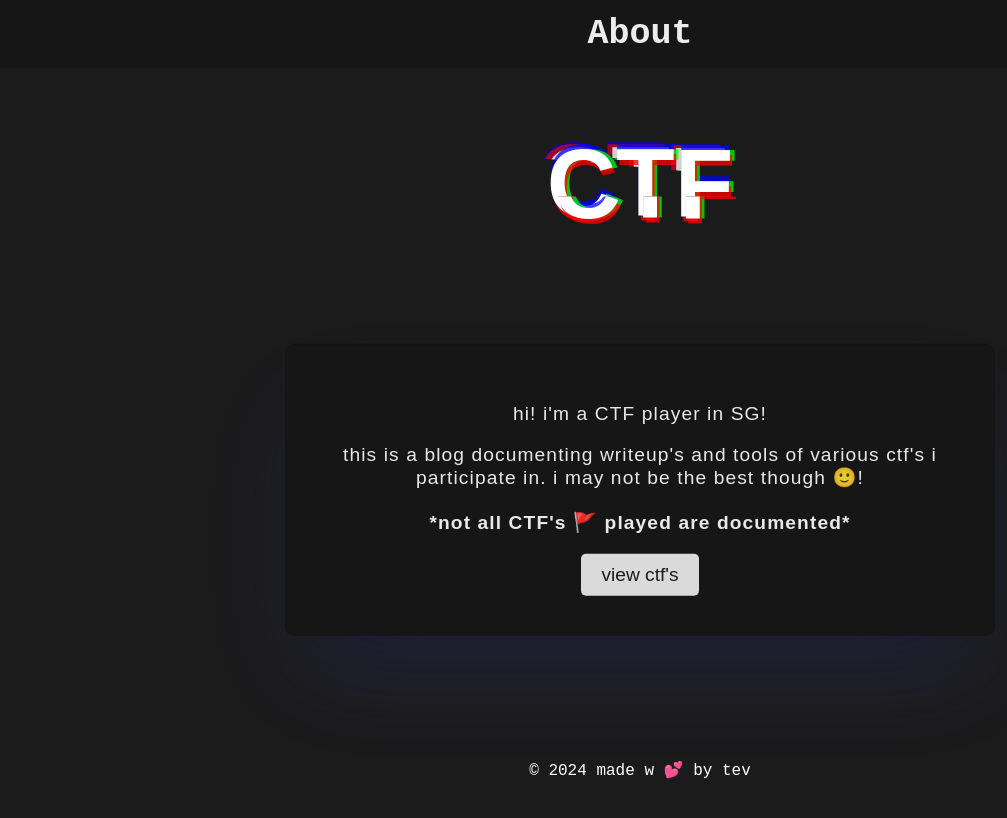
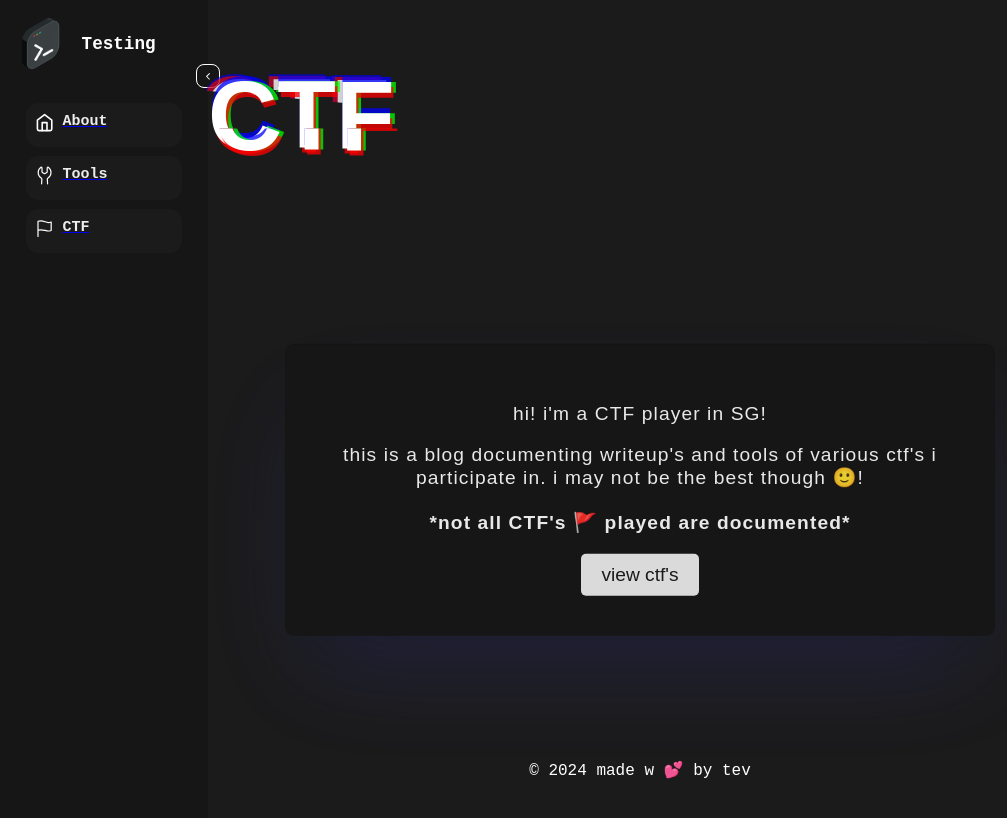
Before and after one commit to trevelling/CTF, a Next.js app: page / in a window 1280 px wide. Shown: the top 818 px of the page, without its empty margins (0-1007 px from the left). Built offline with nearby package versions, Linux system fonts and the light colour scheme.

Commit message:
feat; added side nav bar

```diff
--- a/app/about/about.jsx
+++ b/app/about/about.jsx
@@ -8,15 +8,15 @@ const AnimatedText = ({ text }) => {
     const [visibleText, setVisibleText] = useState('');
 
     useEffect(() => {
-      let index = 1; // Variable to keep track of the current index in the text
+      let index = 1;
       const interval = setInterval(() => {
         if (index > text.length) {
-          clearInterval(interval); // Check if we have reached the end of the text
+          clearInterval(interval);
         } else {
-          setVisibleText(text.substring(0, index)); // Update the 'visibleText' state with a substring of 'text' up to the current index
+          setVisibleText(text.substring(0, index));
           index += 1;
         }
-      }, 100); // Text animation speed (milliseconds)
+      }, 100);
     }, [text]);
 
     return <span>{visibleText}</span>;
@@ -75,13 +75,9 @@ function About(){
                             </ul>
                         </div>
                     </div>
-                    <div className={`${styles.CTF}${2024}`}>
-
-                    </div>
                 </div>
             </div>
         </div>
-
     );
 }
 
--- a/app/about/about.module.css
+++ b/app/about/about.module.css
@@ -68,7 +68,7 @@
     animation: glitch 500ms infinite;
     position: relative;
     display: flex;
-    justify-content: center;
+    justify-content: end-left;
     margin-top: 60px;
 
     color: rgb(255, 255, 255);
@@ -122,8 +122,9 @@
 }
 
 .button:hover {
-    background-color: tomato;
+    background-color: rgba(68, 68, 183, 0.95);
     color: white;
+    font-weight: 400;
 }
 
 .dropdownContent {
--- a/app/globals.css
+++ b/app/globals.css
@@ -1,4 +1,5 @@
 body, html {
+    display: flex;
     margin: 0;
     padding: 0;
     height: 105%;
--- a/app/layout.jsx
+++ b/app/layout.jsx
@@ -1,6 +1,6 @@
 import Head from "next/head";
-import Navbar from "@/app/ui/navbar";
 import Info from "@/app/ui/info";
+import Sidebar from "@/app/ui/sidebar";
 import "./globals.css";
 
 export default function RootLayout({ children }) {
@@ -12,8 +12,8 @@ export default function RootLayout({ children }) {
         <title>CTF blog</title>
       </Head>
       <body>
-        <Navbar />
         <Info />
+        <Sidebar />
         {children}
       </body>
     </html>
--- /dev/null
+++ b/app/ui/sidebar.jsx
@@ -0,0 +1,73 @@
+"use client";
+
+import Image from "next/image";
+import React, { useState } from "react";
+import Link from "next/link";
+import styles from "./sidebar.module.css";
+import { FiHome } from "react-icons/fi";
+import { IoIosArrowBack } from "react-icons/io";
+import { GoTools } from "react-icons/go";
+import { IoFlagOutline } from "react-icons/io5";
+
+const sideBarItems = [
+    {
+        name: "About",
+        href: "/",
+        icon: <FiHome />
+    },
+    {
+        name: "Tools",
+        href: "/tools",
+        icon: <GoTools />
+    },
+    {
+        name: "CTF",
+        href: "/ctf",
+        icon: <IoFlagOutline />
+    }
+];
+
+export default function Sidebar() {
+
+    const [isCollapsedSideBar, settoggleSideBarCollapase] = useState(false);
+
+    const toggleSideBarCollapaseHandler = () =>{
+        settoggleSideBarCollapase((prev) => !prev )
+    }
+
+    return (
+        <div  className={styles.sideBarContainer}>
+            <button className={styles.button} onClick={toggleSideBarCollapaseHandler}>
+                <IoIosArrowBack />
+            </button>
+            <aside className={`${styles.sideBar} ${isCollapsedSideBar ? styles.collapsed : ""}`} data-collapsed={isCollapsedSideBar}>
+
+                <div className={styles.sideBarTop}>
+                    <Image
+                        src="/terminal.png"
+                        width={80} height={80}
+                        className={styles.sideBarLogo}
+                        alt="logo"
+                     />
+                     <p className={styles.sideBarLogoName}>Testing</p>
+                </div>
+                <div className={styles.sideBarList}>
+                    {sideBarItems.map(({ name, href, icon: Icon }) => (
+                        <li className={styles.sideBarItem} key={name}>
+                            <Link href={href}>
+                                <span className={styles.sideBarLink}>
+                                    <span className={styles.sideBarIcon}>
+                                        {Icon}
+                                    </span>
+                                    <span className={styles.sideBarName}>
+                                        {name}
+                                    </span>
+                                </span>
+                            </Link>
+                        </li>
+                    ))}
+                </div>
+            </aside>
+        </div>
+    );
+}
--- /dev/null
+++ b/app/ui/sidebar.module.css
@@ -0,0 +1,98 @@
+.sideBarContainer{
+    position:relative;
+}
+
+.sideBar{
+    width: 11rem;
+    height: 100%;
+    background-color: #161616;
+    padding: 1rem;
+    transition: all 0.3s cubic-bezier(0.175, 0.885, 0.32, 1.275);
+}
+
+.sideBarTop{
+    width: max-content;
+    display: flex;
+    align-items: center;
+    gap: 1rem;
+    padding-bottom: 1rem;
+    margin-bottom: 1rem;
+}
+
+.sideBarLogo{
+    width: 3.1rem;
+    height: 3.2rem;
+    object-fit: cover;
+    border-radius: 1rem;
+}
+
+.sideBarList{
+    list-style: none;
+}
+
+.sideBarLink{
+    display: inline-block;
+    font-size: 1rem;
+    text-decoration: none;
+    color: rgb(255, 255, 255);
+    padding: 0.6rem;
+    margin: 0.6rem;
+    display: flex;
+    background-color: rgb(27, 27, 27);
+    border-radius: 0.8rem;
+}
+
+.sideBarIcon{
+    font-size: 1.2rem;
+    display: inline-block;
+}
+
+.sideBarName{
+    margin-left: 0.5rem;
+    font-family: 'Courier New', Courier, monospace;
+    font-size: 15px;
+    font-weight: 800;
+    color: rgba(255, 255, 255, 0.923);
+    text-decoration: none;
+}
+
+.sideBarLogoName{
+    font-size: 1.1rem;
+    font-weight: 600;
+    font-family: 'Courier New', Courier, monospace;
+    color: rgb(255, 255, 255);
+}
+
+.button{
+    position: absolute;
+    right: 0;
+    top: 4rem;
+    border: none;
+    background-color: #161616;
+    width: 1.5rem;
+    height: 1.5rem;
+    color: white;
+    border: 1px solid white;
+    border-radius: 8px;
+    display: flex;
+    justify-content: center;
+    align-items: center;
+    cursor: pointer;
+    transform: translateX(50%);
+    font-size: 1.3rem;
+}
+
+/* Define a local class */
+.collapsed {
+    width: 2.8rem;
+}
+
+/* Use the local class in conjunction with the attribute selector */
+[data-collapsed="true"] .collapsed {
+    width: 2.8rem;
+}
+
+[data-collapsed="true"] .sideBarName,
+[data-collapsed="true"] .sideBarLogoName {
+    display: none;
+}
--- a/package.json
+++ b/package.json
@@ -13,7 +13,8 @@
   "dependencies": {
     "next": "^14.1.0",
     "react": "^18",
-    "react-dom": "^18"
+    "react-dom": "^18",
+    "react-icons": "^5.0.1"
   },
   "devDependencies": {
     "@types/node": "^20",
```
Also changed, not shown: app/tools/tools.jsx (+11 -0 lines), public/terminal.png (added), 1 other file (tests, documents, lock files or other folders).
